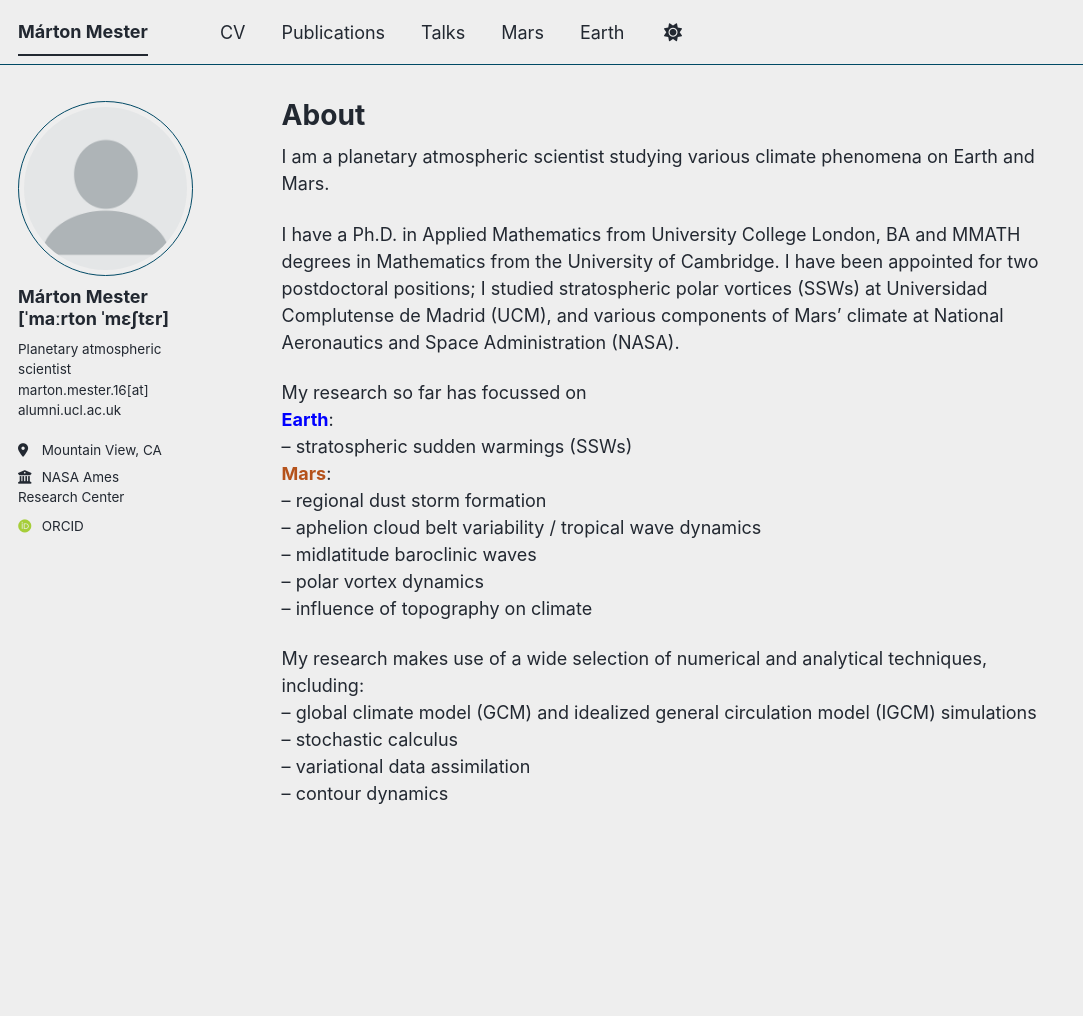
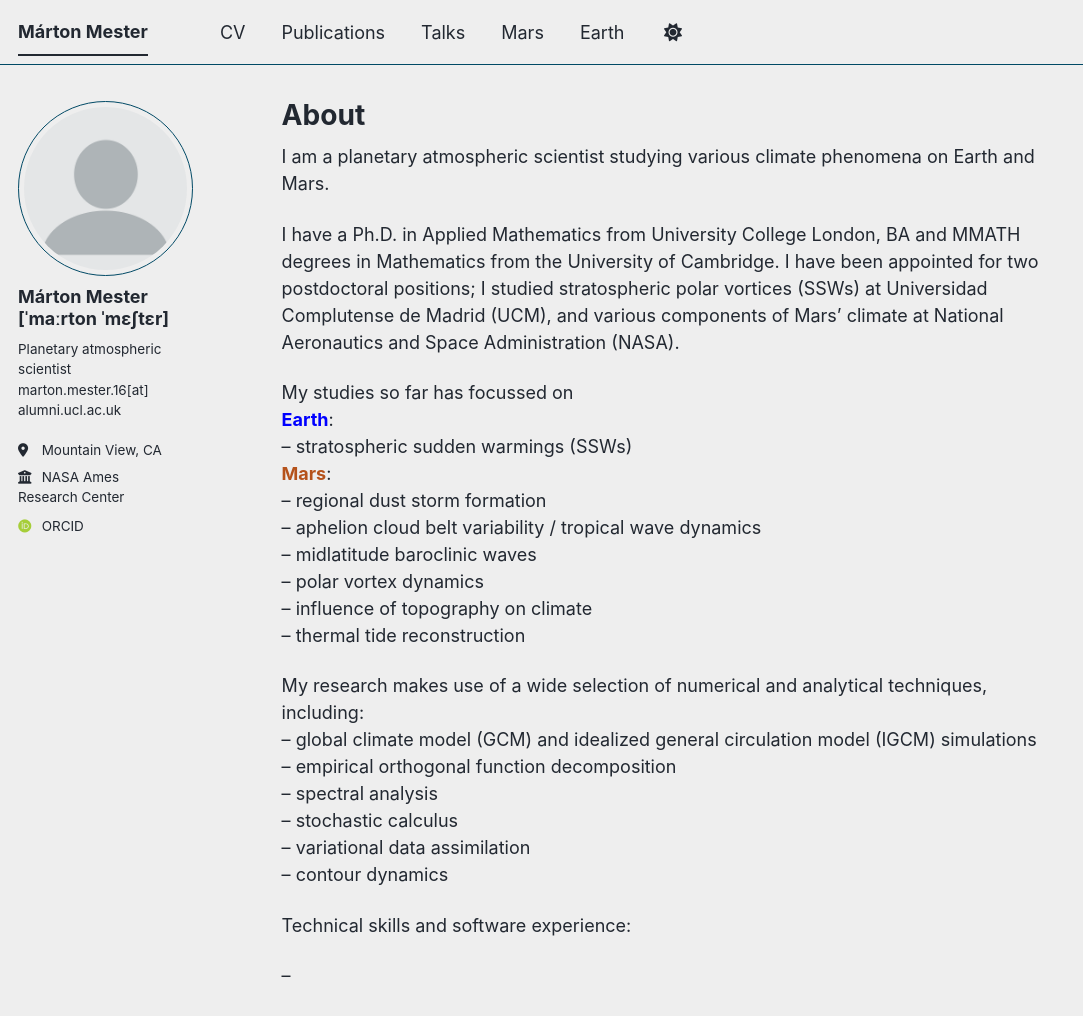
Before and after one commit to thengc6369/thengc6369.github.io, a Jekyll site: the page built from _pages/about.md, in a window 1280 px wide and 1040 px high. Shown: the top 1016 px of the window, without its empty margins (0-1083 px from the left). Built offline with Jekyll 4.4.1, drawn with Linux system fonts in a browser that asks for light colours; some web fonts are replaced; a script bundle is joined from its source files by our own code; library files that are not in the unit come from our copies.

Commit message:
Update about.md

```diff
--- a/_pages/about.md
+++ b/_pages/about.md
@@ -8,7 +8,7 @@ I am a planetary atmospheric scientist studying various climate phenomena on Ear
 
 I have a Ph.D. in Applied Mathematics from University College London, BA and MMATH degrees in Mathematics from the University of Cambridge. I have been appointed for two postdoctoral positions; I studied stratospheric polar vortices (SSWs) at Universidad Complutense de Madrid (UCM), and various components of Mars' climate at National Aeronautics and Space Administration (NASA).
 
-My research so far has focussed on <br>
+My studies so far has focussed on <br>
 <span style="color: blue;"> <b> Earth</b></span>: <br>
 &ndash; stratospheric sudden warmings (SSWs) <br>
 <span style="color: #b5521b;"> <b> Mars</b></span>: <br>
@@ -17,10 +17,17 @@ My research so far has focussed on <br>
 &ndash; midlatitude baroclinic waves <br>
 &ndash; polar vortex dynamics <br>
 &ndash; influence of topography on climate <br>
+&ndash; thermal tide reconstruction <br>
 
 
 My research makes use of a wide selection of numerical and analytical techniques, including: <br>
 &ndash; global climate model (GCM) and idealized general circulation model (IGCM) simulations <br>
+&ndash; empirical orthogonal function decomposition <br>
+&ndash; spectral analysis <br>
 &ndash; stochastic calculus <br>
 &ndash; variational data assimilation <br>
 &ndash; contour dynamics <br>
+
+Technical skills and software experience:<br>
+
+&ndash;  <br>
```
